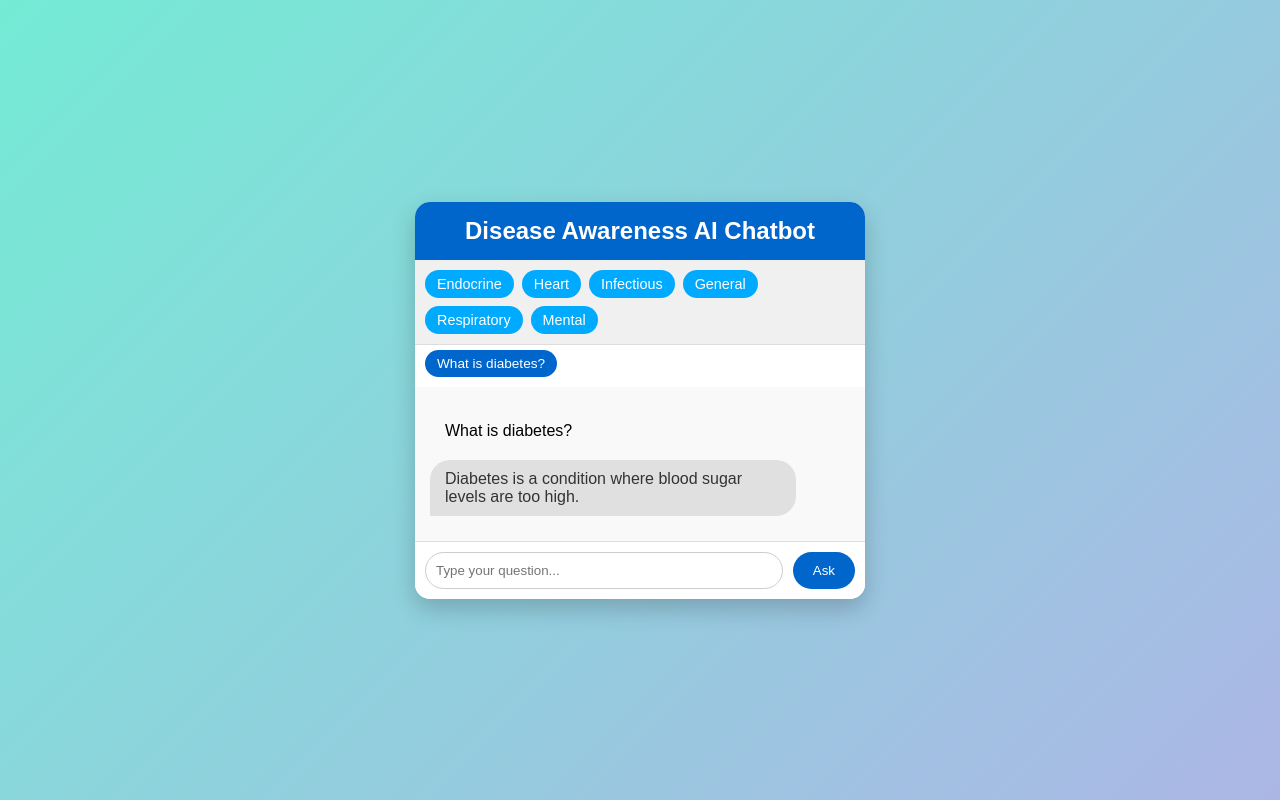
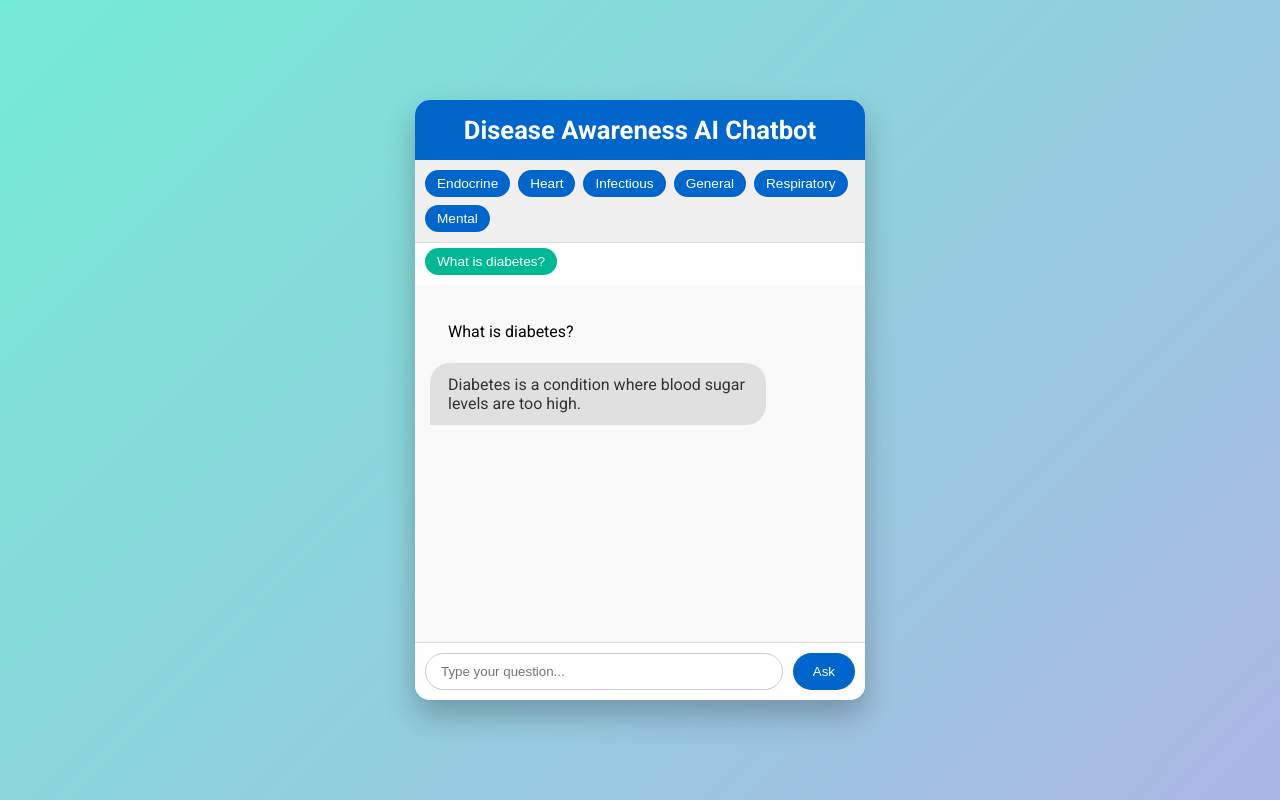
Before and after one commit to dinesh1688ro-creator/disease-awareness-ai-chatbot, a plain HTML site: page index.html in a window 1280 px wide. Both pictures are taken after a click on the button "What is diabetes?". Drawn offline with Linux system fonts and the light colour scheme.

Commit message:
Update index.html

```diff
--- a/index.html
+++ b/index.html
@@ -4,37 +4,43 @@
 <meta charset="UTF-8">
 <meta name="viewport" content="width=device-width, initial-scale=1.0">
 <title>Disease Awareness AI Chatbot</title>
+<link href="https://fonts.googleapis.com/css2?family=Roboto:wght@400;500;700&display=swap" rel="stylesheet">
 <style>
+/* Reset & Body */
+* { margin: 0; padding: 0; box-sizing: border-box; }
 body {
-    font-family: 'Arial', sans-serif;
+  font-family: 'Roboto', sans-serif;
   background: linear-gradient(135deg, #74ebd5, #ACB6E5);
+  height: 100vh;
   display: flex;
   justify-content: center;
   align-items: center;
-    height: 100vh;
-    margin: 0;
 }
 
+/* Chat Container */
 .chat-container {
-    background: #fff;
   width: 450px;
   max-width: 95%;
+  height: 600px;
+  background: #fff;
   border-radius: 15px;
-    box-shadow: 0 10px 25px rgba(0,0,0,0.2);
+  box-shadow: 0 15px 30px rgba(0,0,0,0.25);
   display: flex;
   flex-direction: column;
   overflow: hidden;
 }
 
-h2 {
+/* Header */
+.chat-container h2 {
   text-align: center;
   background: #0066cc;
   color: #fff;
-    padding: 15px 0;
-    margin: 0;
-    font-size: 1.5rem;
+  padding: 15px;
+  font-size: 1.6rem;
+  font-weight: 700;
 }
 
+/* Categories */
 #categories {
   display: flex;
   flex-wrap: wrap;
@@ -43,27 +49,7 @@ h2 {
   background: #f0f0f0;
   border-bottom: 1px solid #ddd;
 }
-
 .category-btn {
-    background: #00aaff;
-    color: #fff;
-    border: none;
-    border-radius: 20px;
-    padding: 6px 12px;
-    cursor: pointer;
-    font-size: 0.9rem;
-    transition: background 0.3s;
-}
-.category-btn:hover { background: #0077aa; }
-
-#preloaded-questions {
-    display: flex;
-    flex-wrap: wrap;
-    gap: 6px;
-    padding: 5px 10px 10px 10px;
-}
-
-.preloaded-btn {
   background: #0066cc;
   color: #fff;
   border: none;
@@ -71,10 +57,30 @@ h2 {
   padding: 6px 12px;
   cursor: pointer;
   font-size: 0.85rem;
-    transition: background 0.3s;
+  transition: 0.3s;
 }
-.preloaded-btn:hover { background: #004999; }
+.category-btn:hover { background: #004999; }
 
+/* Preloaded Questions */
+#preloaded-questions {
+  display: flex;
+  flex-wrap: wrap;
+  gap: 6px;
+  padding: 5px 10px 10px 10px;
+}
+.preloaded-btn {
+  background: #00b894;
+  color: #fff;
+  border: none;
+  border-radius: 20px;
+  padding: 6px 12px;
+  cursor: pointer;
+  font-size: 0.85rem;
+  transition: 0.3s;
+}
+.preloaded-btn:hover { background: #019875; }
+
+/* Chat History */
 #chat-history {
   flex: 1;
   padding: 15px;
@@ -82,43 +88,29 @@ h2 {
   background: #f9f9f9;
 }
 
+/* Chat Message */
 .chat-message {
   margin: 10px 0;
   max-width: 80%;
-    padding: 10px 15px;
+  padding: 12px 18px;
   border-radius: 20px;
   opacity: 0;
   transform: translateY(20px);
   animation: fadeInUp 0.3s forwards;
+  position: relative;
 }
+.user-msg { background: #0066cc; color: #fff; align-self: flex-end; border-bottom-right-radius: 0; }
+.bot-msg { background: #e0e0e0; color: #333; align-self: flex-start; border-bottom-left-radius: 0; }
 
-.user-msg {
-    background: #0066cc;
-    color: #fff;
-    align-self: flex-end;
-    border-bottom-right-radius: 0;
+/* Typing Animation */
+.typing {
+  display: flex;
+  gap: 5px;
 }
-
-.bot-msg {
-    background: #e0e0e0;
-    color: #333;
-    align-self: flex-start;
-    border-bottom-left-radius: 0;
-}
-
-.typing {
-    position: relative;
-    width: 60px;
-    height: 20px;
-    display: flex;
-    justify-content: space-between;
-    align-items: center;
-}
-
 .typing span {
   display: block;
-    width: 10px;
-    height: 10px;
+  width: 8px;
+  height: 8px;
   background: #333;
   border-radius: 50%;
   animation: blink 1s infinite;
@@ -126,40 +118,39 @@ h2 {
 .typing span:nth-child(2) { animation-delay: 0.2s; }
 .typing span:nth-child(3) { animation-delay: 0.4s; }
 
-@keyframes blink { 0%, 80%, 100% { opacity: 0; } 40% { opacity: 1; } }
-@keyframes fadeInUp { to { opacity: 1; transform: translateY(0); } }
-
+/* Input Area */
 .input-area {
   display: flex;
+  padding: 10px;
   border-top: 1px solid #ddd;
-    padding: 10px;
   background: #fff;
 }
-
 #user-question {
   flex: 1;
-    padding: 10px;
-    border-radius: 20px;
+  padding: 10px 15px;
+  border-radius: 25px;
   border: 1px solid #ccc;
   outline: none;
 }
-
 #ask-btn {
+  margin-left: 10px;
   background: #0066cc;
   color: #fff;
   border: none;
   padding: 0 20px;
-    margin-left: 10px;
-    border-radius: 20px;
+  border-radius: 25px;
   cursor: pointer;
-    transition: background 0.3s;
+  transition: 0.3s;
 }
 #ask-btn:hover { background: #004999; }
+
+/* Animations */
+@keyframes fadeInUp { to { opacity: 1; transform: translateY(0); } }
+@keyframes blink { 0%, 80%, 100% { opacity: 0; } 40% { opacity: 1; } }
 
 </style>
 </head>
 <body>
-
 <div class="chat-container">
   <h2>Disease Awareness AI Chatbot</h2>
   <div id="categories"></div>
@@ -170,113 +161,6 @@ h2 {
     <button id="ask-btn">Ask</button>
   </div>
 </div>
-
-<script>
-const BACKEND_URL = "https://disease-backend-production.up.railway.app";
-const chatHistory = document.getElementById("chat-history");
-const inputBox = document.getElementById("user-question");
-const askBtn = document.getElementById("ask-btn");
-const categoriesContainer = document.getElementById("categories");
-const preloadedContainer = document.getElementById("preloaded-questions");
-
-// Preloaded questions categorized
-const preloadedQA = [
-    { q: "What is diabetes?", a: "Diabetes is a condition where blood sugar levels are too high.", category: "Endocrine" },
-    { q: "What are symptoms of hypertension?", a: "Common symptoms include headaches, dizziness, and shortness of breath.", category: "Heart" },
-    { q: "How to prevent heart disease?", a: "Maintain a healthy diet, exercise regularly, and avoid smoking.", category: "Heart" },
-    { q: "What is COVID-19?", a: "COVID-19 is a contagious disease caused by the SARS-CoV-2 virus.", category: "Infectious" },
-    { q: "How can I boost immunity?", a: "Eat nutritious food, sleep well, exercise, and manage stress.", category: "General" },
-    { q: "What is asthma?", a: "Asthma is a respiratory condition causing difficulty in breathing.", category: "Respiratory" },
-    { q: "Symptoms of flu?", a: "Fever, cough, sore throat, fatigue, and body aches are common.", category: "Infectious" },
-    { q: "How to prevent malaria?", a: "Use mosquito nets, repellents, and remove standing water.", category: "Infectious" },
-    { q: "What is obesity?", a: "Obesity is excessive body fat that increases health risks.", category: "General" },
-    { q: "How to maintain mental health?", a: "Practice mindfulness, social support, and seek help when needed.", category: "Mental" }
-];
-
-const categories = [...new Set(preloadedQA.map(item => item.category))];
-
-// Add category buttons
-categories.forEach(cat => {
-    const btn = document.createElement("button");
-    btn.classList.add("category-btn");
-    btn.textContent = cat;
-    btn.addEventListener("click", () => loadQuestionsByCategory(cat));
-    categoriesContainer.appendChild(btn);
-});
-
-// Load questions for selected category
-function loadQuestionsByCategory(category) {
-    preloadedContainer.innerHTML = "";
-    preloadedQA.filter(item => item.category === category).forEach(item => {
-        const btn = document.createElement("button");
-        btn.classList.add("preloaded-btn");
-        btn.textContent = item.q;
-        btn.addEventListener("click", () => {
-            addMessage(item.q, "user");
-            showTypingMessage(item.a);
-        });
-        preloadedContainer.appendChild(btn);
-    });
-}
-
-// Add message to chat
-function addMessage(text, type) {
-    const msgDiv = document.createElement("div");
-    msgDiv.classList.add("chat-message", type);
-    msgDiv.textContent = text;
-    chatHistory.appendChild(msgDiv);
-    chatHistory.scrollTop = chatHistory.scrollHeight;
-    return msgDiv;
-}
-
-// Show typing animation and then display answer
-function showTypingMessage(answer) {
-    const typingDiv = document.createElement("div");
-    typingDiv.classList.add("chat-message", "bot-msg");
-    typingDiv.innerHTML = '<div class="typing"><span></span><span></span><span></span></div>';
-    chatHistory.appendChild(typingDiv);
-    chatHistory.scrollTop = chatHistory.scrollHeight;
-
-    setTimeout(() => {
-        typingDiv.innerHTML = answer;
-    }, Math.min(1500 + answer.length * 20, 3000)); // typing effect duration based on answer length
-}
-
-// Ask question to backend
-async function askQuestion() {
-    const question = inputBox.value.trim();
-    if (!question) return;
-
-    addMessage(question, "user");
-    inputBox.value = "";
-
-    const typingDiv = document.createElement("div");
-    typingDiv.classList.add("chat-message", "bot-msg");
-    typingDiv.innerHTML = '<div class="typing"><span></span><span></span><span></span></div>';
-    chatHistory.appendChild(typingDiv);
-    chatHistory.scrollTop = chatHistory.scrollHeight;
-
-    try {
-        const response = await fetch(`${BACKEND_URL}/getAnswer`, {
-            method: "POST",
-            headers: { "Content-Type": "application/json" },
-            body: JSON.stringify({ question })
-        });
-        const data = await response.json();
-        typingDiv.innerHTML = data.answer || "No answer returned";
-    } catch (err) {
-        typingDiv.innerHTML = "Error connecting to backend.";
-        console.error(err);
-    }
-}
-
-// Event listeners
-askBtn.addEventListener("click", askQuestion);
-inputBox.addEventListener("keypress", e => { if (e.key === "Enter") askQuestion(); });
-
-// Load first category by default
-window.onload = () => { loadQuestionsByCategory(categories[0]); };
-</script>
-
+<script src="script.js"></script>
 </body>
 </html>
```
Lines whose indentation alone changed are shown as unchanged.
